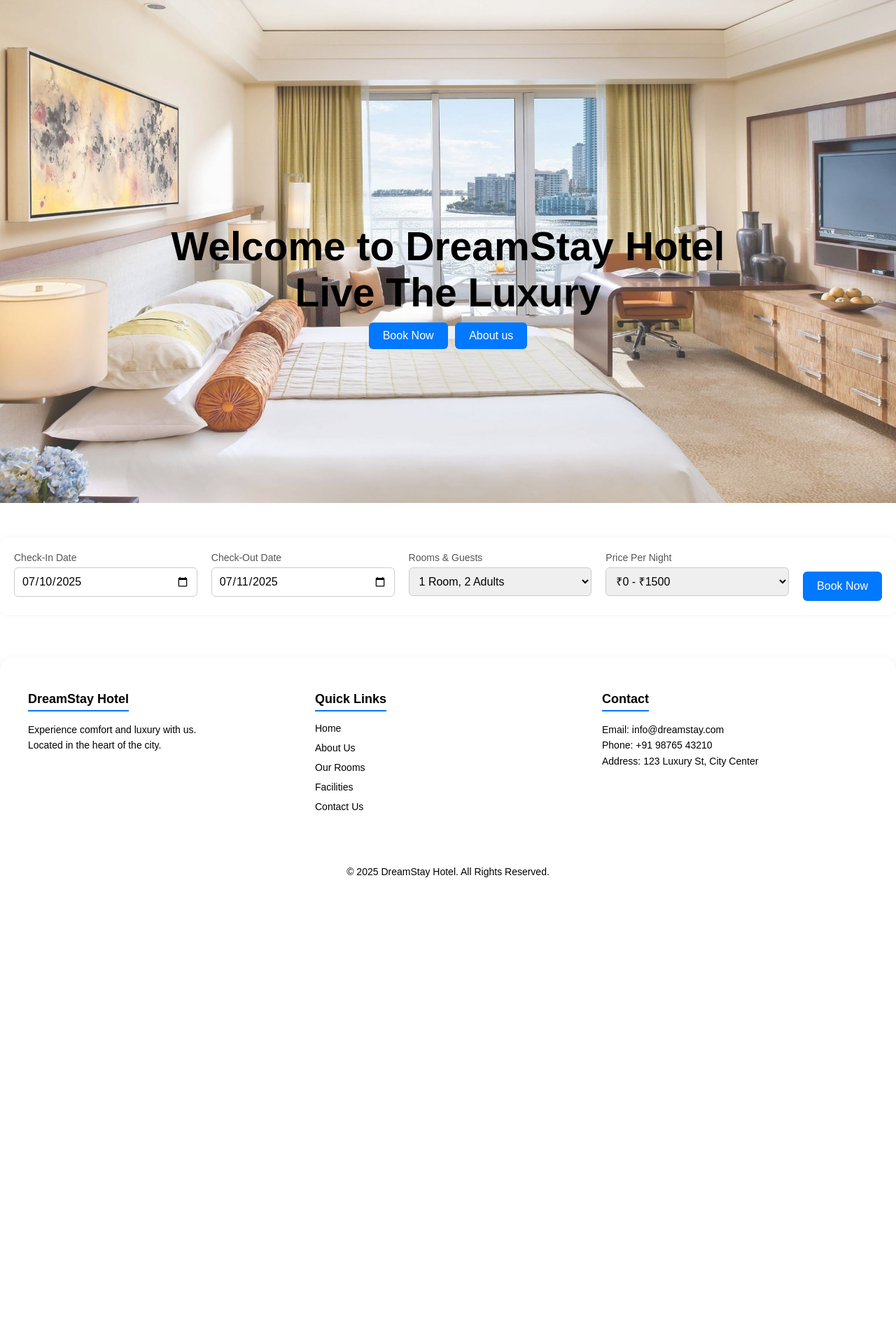
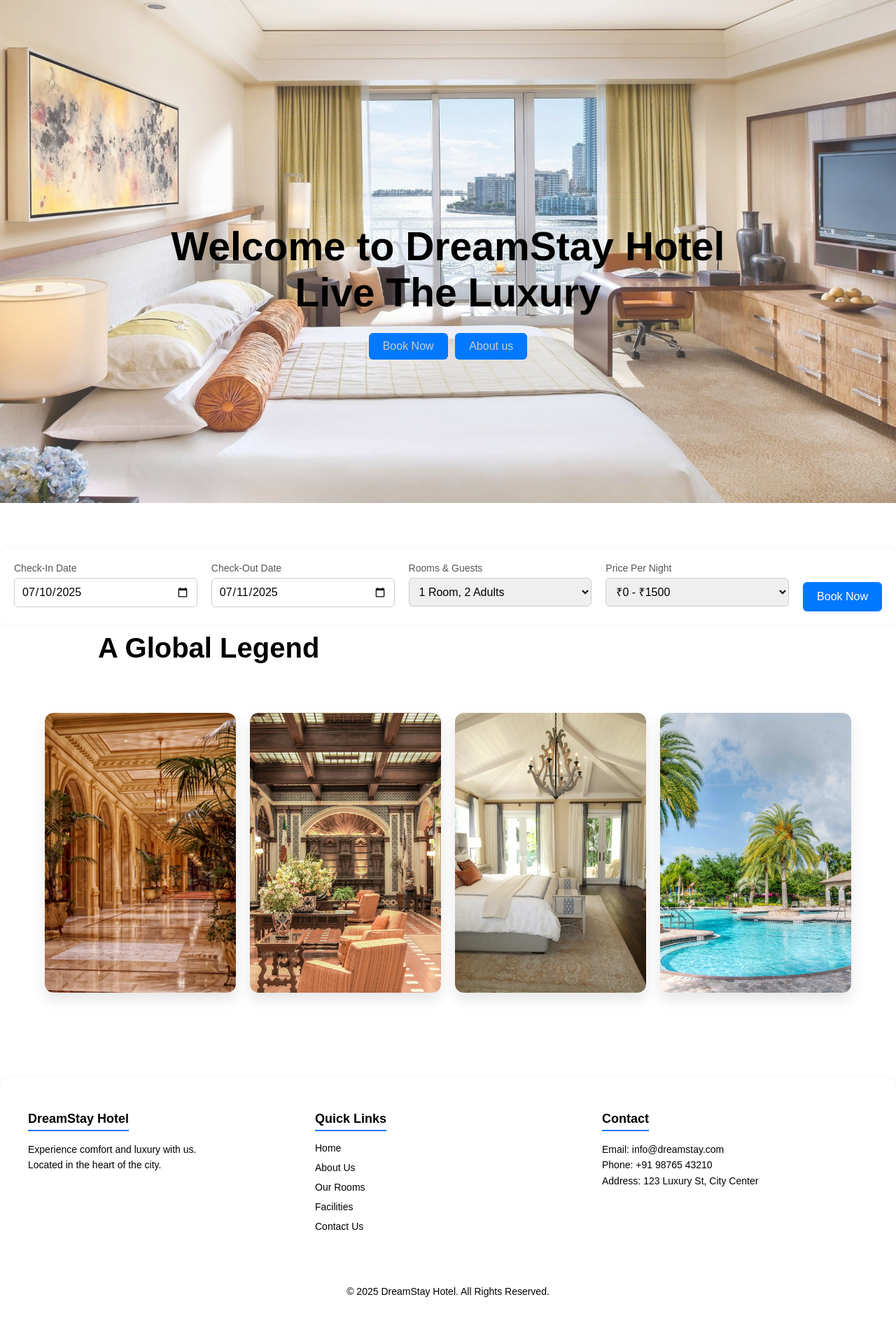
Before and after one commit to mauli621/DreamStay-Hotel, a PHP site: page / in a window 1280 px wide. Shown: the part 99-1983 px from the top of the page at 70% size. Before the commit the page ends 1353 px from the top, so only its background shows below. Run offline with PHP 8.4, Linux system fonts and the light colour scheme.

Commit message:
meassage

```diff
--- /dev/null
+++ b/aboutcard.php
@@ -0,0 +1,43 @@
+<!DOCTYPE html>
+<html lang="en">
+<head>
+   <meta charset="UTF-8">
+   <meta name="viewport" content="width=device-width, initial-scale=1.0">
+   <title>DreamStay - DreamStay - Your Dream Hotel</title>
+   <link rel="stylesheet" href="./css/about.css">
+</head>
+<body>
+   <h1 class="global-legend">A Global Legend</h1>
+   <div class="second-history">
+   <div class="same part1">
+      <img src="./assets/about-img1.jpg">
+      <div class="caption">History</div>
+      <div class="card-para">
+      From Beautiful views to tastefully designed interiors, every corner of DreamStay is thoughtfully curated to inspire peace. Whether you're sipping coffee on a sunlit balcony or enjoying candle-lit evenings.
+      </div>
+   </div>
+   <div class="same part2">
+      <img src="./assets/about-img2.jpg">
+      <div class="caption">Mission</div>
+      <div class="card-para">
+         Our mission is simple: to provide every guest with an unforgettable experience built on elegance, and personalized service. At DreamStay, we believe that true hospitality lies in the smalle details.
+      </div>
+   </div>
+   <div class="same part3">
+      <img src="./assets/about-img3.jpg">
+      <div class="caption">Ambience</div>
+      <div class="card-para">
+         From Beautiful views to tastefully designed interiors, every corner of DreamStay is thoughtfully curated to inspire peace. Whether you're sipping coffee on a sunlit balcony or enjoying candle-lit evenings.
+      </div>
+   </div>
+   <div class="same part4">
+      <img src="./assets/about-img4.jpg">
+      <div class="caption">Progress</div>
+      <div class="card-para">
+         In just a few years, DreamStay has expanded to multiple destinations, welcomed thousands of happy guests and Smily faces, and built a reputation for exceptional service and comfort.
+      </div>
+   </div>
+   </div>
+
+</body>
+</html>
--- a/css/about.css
+++ b/css/about.css
@@ -59,21 +59,6 @@
   box-shadow: 0 6px 20px rgba(0, 0, 0, 0.1);
   object-fit: cover;
 }
-
-.second-history {
-  display: flex;
-  align-items: center;
-}
-
-.second-history .same img {
-  height: 400px;
-  width: 354px;
-  margin-left: 20px;
-  cursor: pointer;
-  margin-top: 50px;
-  border-radius: 10px;
-}
-
 .global-legend {
   font-size: 40px;
   width: 350px;
@@ -85,3 +70,95 @@
   cursor: pointer;
   border-bottom: 3px solid #0078ff;
 }
+
+.second-history {
+  display: flex;
+  flex-wrap: nowrap;
+  justify-content: center;
+  gap: 20px;
+  padding: 60px 5%;
+  overflow-x: auto;
+}
+
+.same {
+  position: relative;
+  overflow: hidden;
+  border-radius: 12px;
+  max-width: 350px;
+  width: 100%;
+  height: 400px;
+  cursor: pointer;
+  flex: 1 1 25%;
+  box-shadow: 0 10px 20px rgba(0, 0, 0, 0.1);
+}
+
+.same img {
+  width: 100%;
+  height: 100%;
+  object-fit: cover;
+  display: block;
+  border-radius: 12px;
+  transition: filter 0.4s ease;
+}
+
+.same:hover img {
+  filter: blur(3px) brightness(0.9);
+}
+
+.caption,
+.card-para {
+  position: absolute;
+  color: #fff;
+  text-align: center;
+  z-index: 2;
+  opacity: 0;
+  transition: opacity 0.5s ease, transform 0.5s ease;
+  padding: 0 20px;
+}
+
+.caption {
+  top: 15%;
+  left: 50%;
+  transform: translate(-50%, -50%);
+  font-size: 28px;
+  font-weight: bold;
+  text-shadow: 1px 1px 5px rgba(0, 0, 0, 0.6);
+}
+
+.card-para {
+  top: 55%;
+  left: 50%;
+  transform: translate(-50%, -50%);
+  font-size: 14px;
+  max-width: 100%;
+  line-height: 1.5;
+  text-shadow: 1px 1px 3px rgba(0, 0, 0, 0.5);
+}
+
+.same:hover .caption,
+.same:hover .card-para {
+  opacity: 1;
+}
+
+.same::before {
+  content: "";
+  position: absolute;
+  inset: 0;
+  opacity: 0;
+  transition: opacity 0.3s ease;
+  z-index: 1;
+  border-radius: 12px;
+}
+
+.same:hover::before {
+  opacity: 1;
+}
+
+.second-part {
+  margin-top: 40px;
+}
+
+.hero-btn a {
+  text-decoration: none;
+  color: #ccc;
+}
--- a/css/form.css
+++ b/css/form.css
@@ -7,8 +7,11 @@
   border-radius: 10px;
   padding: 30px 40px;
   display: none;
-  top: -600px;
-  left: -500px;
+  position: fixed;
+  top: 50%;
+  left: 50%;
+  transform: translate(-50%, -50%);
+  z-index: 1001;
 }
 
 .wrapper h1 {
--- a/css/header.css
+++ b/css/header.css
@@ -56,6 +56,11 @@
   cursor: pointer;
   font-size: 16px;
   transition: background-color 0.3s ease;
+}
+
+.hero-btn a {
+  text-decoration: none;
+  color: #ccc;
 }
 
 .btn button:hover {
--- a/form.php
+++ b/form.php
@@ -9,7 +9,7 @@
 <body>
     <div class="wrapper">
         <div class="close-btn">&times;</div>
-        <form action="login_info.php" method="post">
+        <form method="post">
             <h1>Login</h1>
             <div class="input-box">
                 <input type="text" name="username" placeholder="Username" required>
@@ -17,7 +17,6 @@
             </div>
             <div class="input-box">
                 <input type="password" name="password" placeholder="Password" required>
-                <i class='bx bx-lock'></i>
             </div>
             <div class="remember-forgot">
                 <label><input type="checkbox">Remember Me</label>
@@ -27,6 +26,7 @@
             <div class="register-link">
                 <p>Don't have an account? <a href="register.php">Sign Up</a></p>
             </div>
+
         </form>
     </div>
     <script src="./javascript/script.js"></script>
--- a/index.php
+++ b/index.php
@@ -4,10 +4,6 @@
    <meta charset="UTF-8">
    <meta name="viewport" content="width=device-width, initial-scale=1.0">
    <title>DreamStay - Your Dream Hotel</title>
-   <style>
-      display: flex;
-      flex-direction: column;
-   </style>
 </head>
 <body>
    <?php
@@ -20,6 +16,9 @@
     include 'form.php'
     ?>
     <?php
+    include 'aboutcard.php'
+    ?>
+    <?php
     include 'footer.php'
     ?>
 </body>
--- a/javascript/script.js
+++ b/javascript/script.js
@@ -1,3 +1,20 @@
-document.getElementById("loginBtn").addEventListener("click", function () {
-  document.querySelector(".wrapper").style.display = "block";
+document.addEventListener("DOMContentLoaded", function () {
+  const loginBtn = document.getElementById("loginBtn");
+  const wrapper = document.querySelector(".wrapper");
+  const closeBtn = document.querySelector(".close-btn");
+
+  loginBtn.addEventListener("click", function () {
+    wrapper.style.display = "block";
+  });
+
+  closeBtn.addEventListener("click", function () {
+    wrapper.style.display = "none";
+  });
+
+  // Optional: Close form if user clicks outside
+  window.addEventListener("click", function (e) {
+    if (e.target === wrapper) {
+      wrapper.style.display = "none";
+    }
+  });
 });
--- a/register.php
+++ b/register.php
@@ -18,7 +18,7 @@
 
    <div class="main-content">
       <div class="wrapper">
-         <form action="register_info.php" method="post">
+         <form method="post">
             <h2>Registration</h2>
 
             <div class="row">
@@ -55,7 +55,7 @@
             <button type="submit" class="btn">Sign Up</button>
 
             <div class="register-link">
-               <p>Already have an account? <a href="log_in.php"><b>Login</b></a></p>
+               <p>Already have an account? <a href="form.php"><b>Login</b></a></p>
             </div>
          </form>
       </div>
--- a/rooms.php
+++ b/rooms.php
@@ -17,8 +17,10 @@
     <section>
         <img src="./assets/rooms_bg.jpg" alt="Rooms Hero Image" class="img">
         <div class="inner-text">
-            <h1>Our Rooms</h1>
-            <p>Experience comfort and luxury in our beautifully designed rooms.</p>
+            <h1 class="tagline">Rest, Relax, Repeat</h1>
+            <h1 class="tagline">Our Rooms That Redefine Comfort</h1>
+        <button class="hero-btn"><a href="rooms.php">Book Now</a></button>
+        <button class="hero-btn"><a href="about.php">About us</a></button>
         </div>
     </section>
 
--- a/section.php
+++ b/section.php
@@ -13,8 +13,8 @@
         <div class="inner-text">
         <h1 class="tagline">Welcome to DreamStay Hotel</h1>
         <h1 class="tagline">Live The Luxury</h1>
-        <button class="hero-btn">Book Now</button>
-        <button class="hero-btn">About us</button>
+        <button class="hero-btn"><a href="rooms.php">Book Now</a></button>
+        <button class="hero-btn"><a href="about.php">About us</a></button>
         </div>
     </section>
 
```
Also changed, not shown: about.php (+36 -2 lines), css/register.css (added, +115 -0 lines), css/rooms.css (+17 -14 lines), 1 other file.
